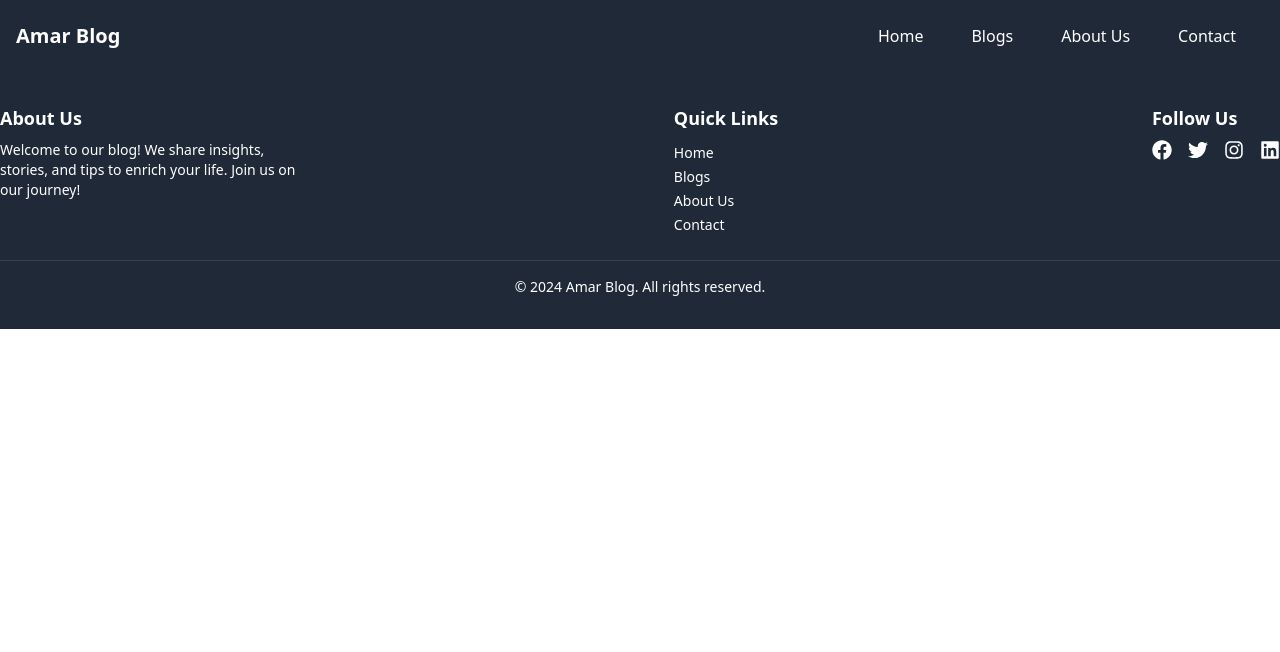
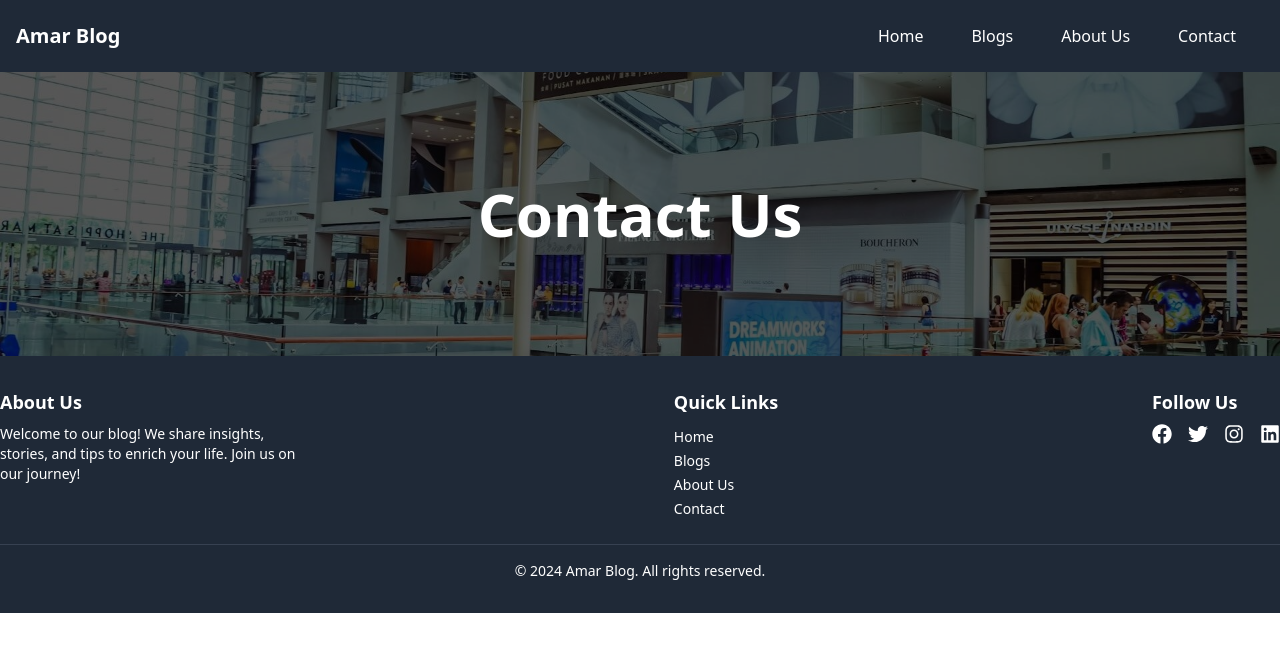
Before and after one commit to mdsajalali/amar-blog, a React (Vite) app: page /contact in a window 1280 px wide. Shown: the top 652 px of the page. Built offline with nearby package versions, Linux system fonts and the light colour scheme.

Commit message:
add: about | contact

```diff
--- a/src/App.tsx
+++ b/src/App.tsx
@@ -3,6 +3,8 @@ import Navbar from "./pages/Navbar";
 import Footer from "./pages/Footer";
 import Blogs from "./pages/Blogs";
 import Blog from "./pages/Blog";
+import About from "./pages/About";
+import Contact from "./pages/Contact";
 
 const App = () => {
   return (
@@ -11,6 +13,8 @@ const App = () => {
       <Routes>
         <Route path="/" element={<Blogs />} />
         <Route path="/blog/:id" element={<Blog />} />
+        <Route path="/about" element={<About />} />
+        <Route path="/contact" element={<Contact />} />
       </Routes>
       <Footer />
     </BrowserRouter>
--- /dev/null
+++ b/src/pages/About.tsx
@@ -0,0 +1,17 @@
+import Container from "../shared/Container";
+
+const About = () => {
+  return (
+    <section className="bg-[url(/images/blog-cover.jpg)] bg-cover bg-center bg-no-repeat">
+      <div className="w-full bg-black/65 py-16 md:py-20 lg:py-28">
+        <Container>
+          <h1 className="text-center text-5xl font-semibold text-white md:text-6xl">
+            About Us
+          </h1>
+        </Container>
+      </div>
+    </section>
+  );
+};
+
+export default About;
--- /dev/null
+++ b/src/pages/Contact.tsx
@@ -0,0 +1,17 @@
+import Container from "../shared/Container";
+
+const Contact = () => {
+  return (
+    <section className="bg-[url(/images/blog-cover.jpg)] bg-cover bg-center bg-no-repeat">
+      <div className="w-full bg-black/65 py-16 md:py-20 lg:py-28">
+        <Container>
+          <h1 className="text-center text-5xl font-semibold text-white md:text-6xl">
+            Contact Us
+          </h1>
+        </Container>
+      </div>
+    </section>
+  );
+};
+
+export default Contact;
--- a/src/pages/Navbar.tsx
+++ b/src/pages/Navbar.tsx
@@ -37,7 +37,7 @@ const Navbar = () => {
               </Link>
             </li>
             <li>
-              <Link to="/blogs" className="block px-4 py-2 hover:bg-gray-700">
+              <Link to="/" className="block px-4 py-2 hover:bg-gray-700">
                 Blogs
               </Link>
             </li>
```
